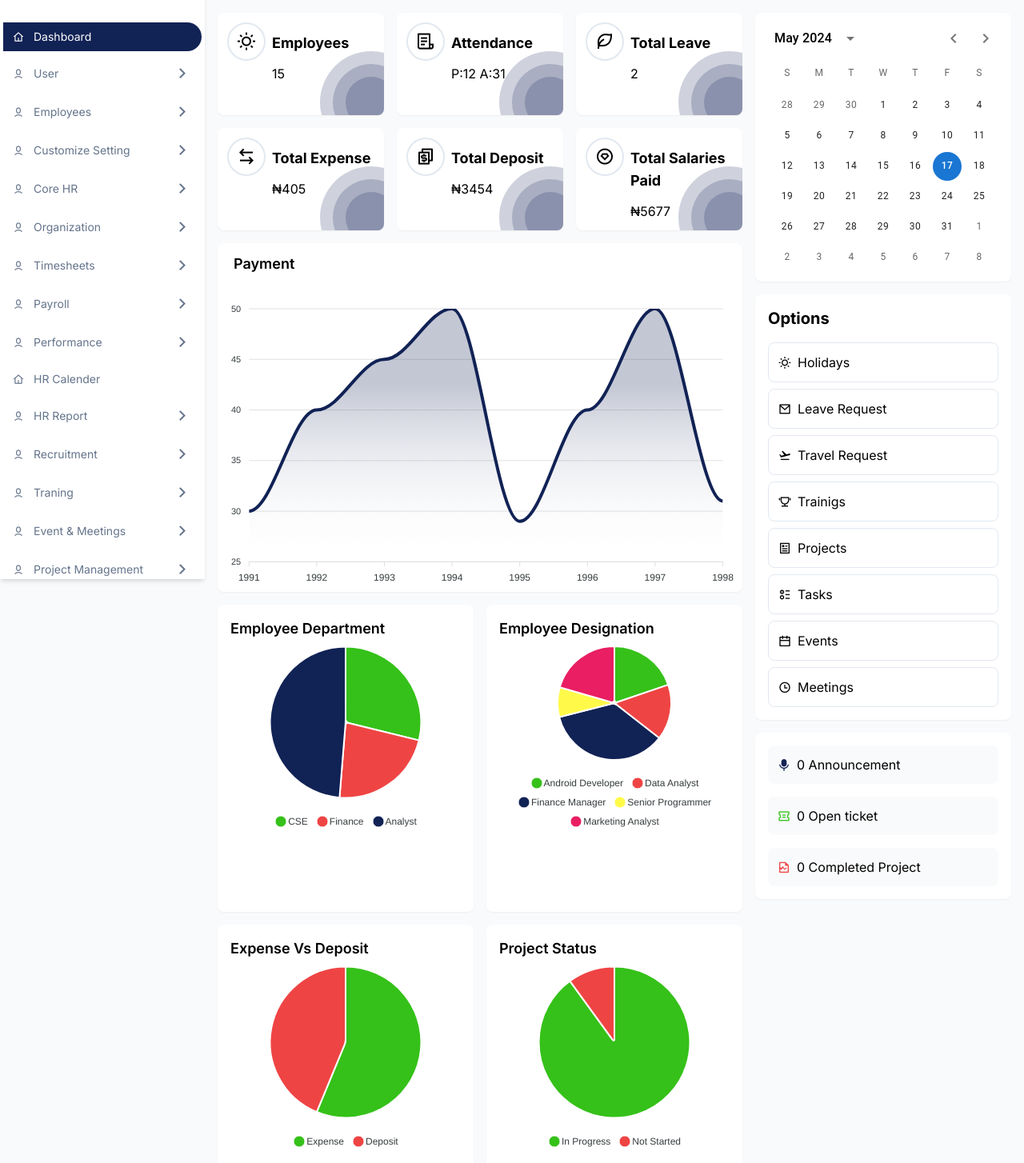
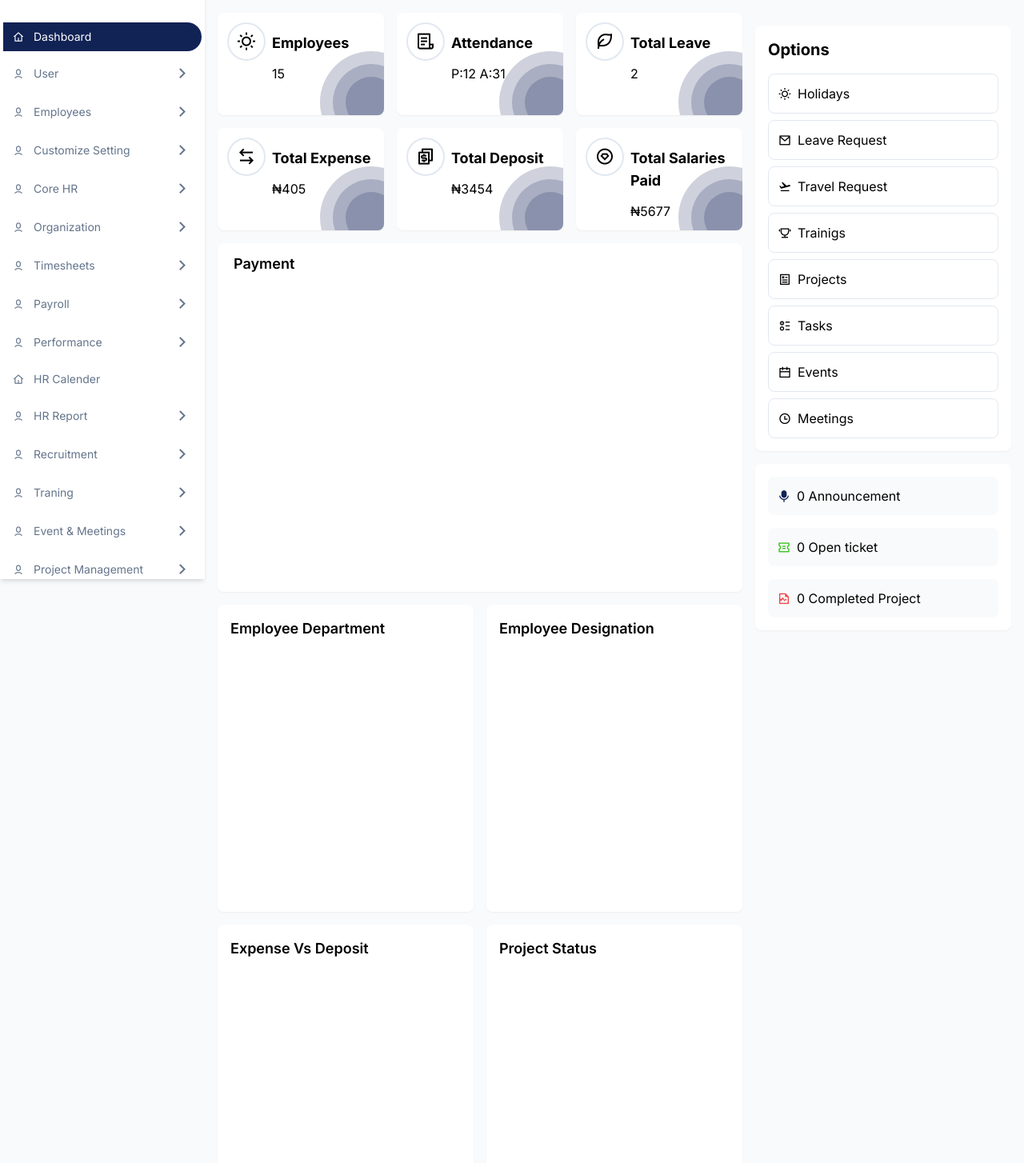
Before and after one commit to ebuberoderick/hrms, a Next.js app: page / in a window 1280 px wide. Shown: the part 76-1530 px from the top of the page at 80% size. Built offline with nearby package versions, Linux system fonts and the light colour scheme.

Commit message:
removed all charts

```diff
--- a/src/app/page.jsx
+++ b/src/app/page.jsx
@@ -42,32 +42,32 @@ function Page() {
           <div className=" bg-white shadow-sm rounded-lg">
             <div className="text-lg font-semibold px-5 py-3">Payment</div>
             <div className="h-96">
-              <LineChart />
+              {/* <LineChart /> */}
             </div>
           </div>
           <div className="grid grid-cols-2 gap-4">
             <div className="h-96 p-4 bg-white shadow-sm rounded-lg">
               <div className="text-lg font-semibold">Employee Department</div>
               <div className="">
-                <PieChart series={[45, 35, 76]} labels={['CSE', 'Finance', 'Analyst']} />
+                {/* <PieChart series={[45, 35, 76]} labels={['CSE', 'Finance', 'Analyst']} /> */}
               </div>
             </div>
             <div className="h-96 p-4 bg-white shadow-sm rounded-lg">
               <div className="text-lg font-semibold">Employee Designation</div>
               <div className="">
-                <PieChart series={[54, 43, 97, 23, 56]} labels={['Android Developer', 'Data Analyst', 'Finance Manager', 'Senior Programmer', 'Marketing Analyst']} />
+                {/* <PieChart series={[54, 43, 97, 23, 56]} labels={['Android Developer', 'Data Analyst', 'Finance Manager', 'Senior Programmer', 'Marketing Analyst']} /> */}
               </div>
             </div>
             <div className="h-96 p-4 bg-white shadow-sm rounded-lg">
               <div className="text-lg font-semibold">Expense Vs Deposit</div>
               <div className="">
-                <PieChart series={[45, 35]} labels={['Expense', 'Deposit']} />
+                {/* <PieChart series={[45, 35]} labels={['Expense', 'Deposit']} /> */}
               </div>
             </div>
             <div className="h-96 p-4 bg-white shadow-sm rounded-lg">
               <div className="text-lg font-semibold">Project Status</div>
               <div className="">
-                <PieChart series={[45, 5]} labels={['In Progress', 'Not Started']} />
+                {/* <PieChart series={[45, 5]} labels={['In Progress', 'Not Started']} /> */}
               </div>
             </div>
           </div>
@@ -75,7 +75,7 @@ function Page() {
         <div className="">
           <div className="space-y-4 max-w-xs">
             <div className="bg-white shadow-sm rounded-lg ">
-              <Calender />
+              {/* <Calender /> */}
             </div>
             <div className="bg-white p-4 shadow-sm rounded-lg space-y-4">
               <div className="text-xl font-bold">Options</div>
```
